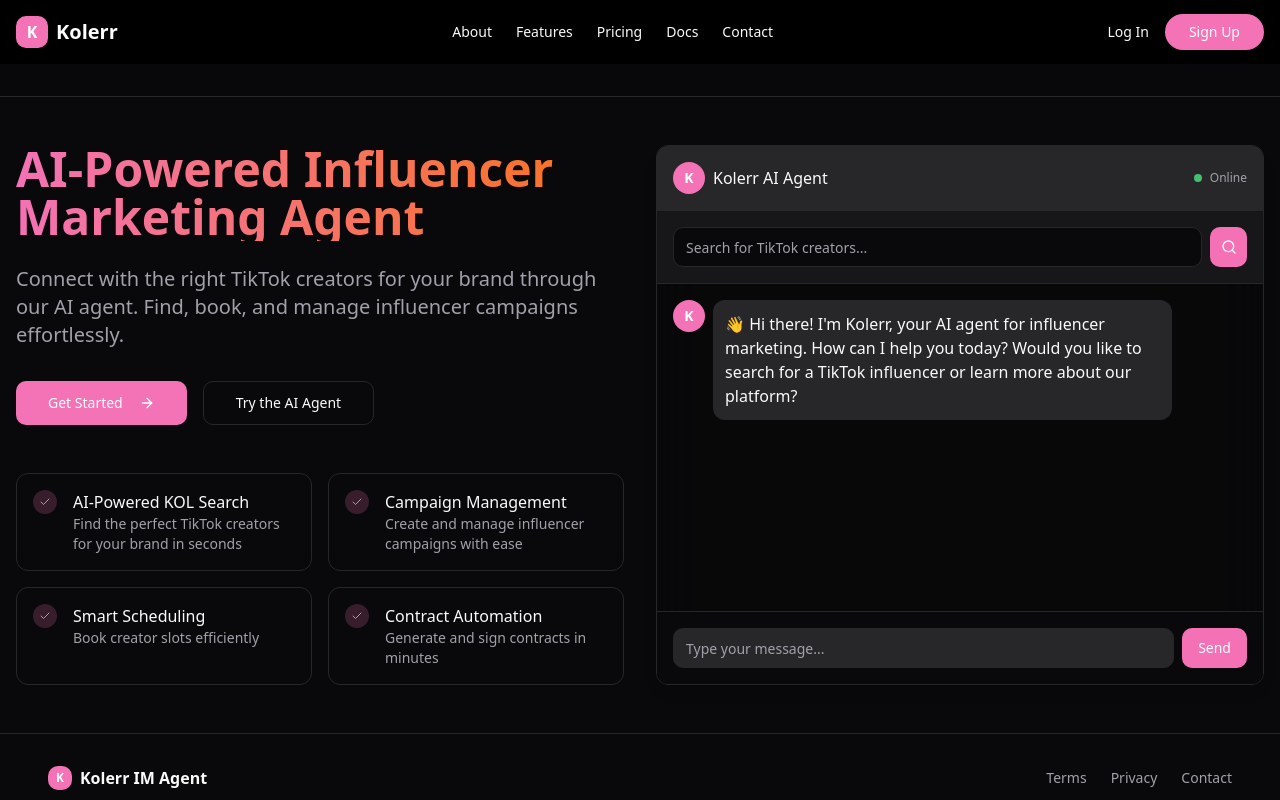
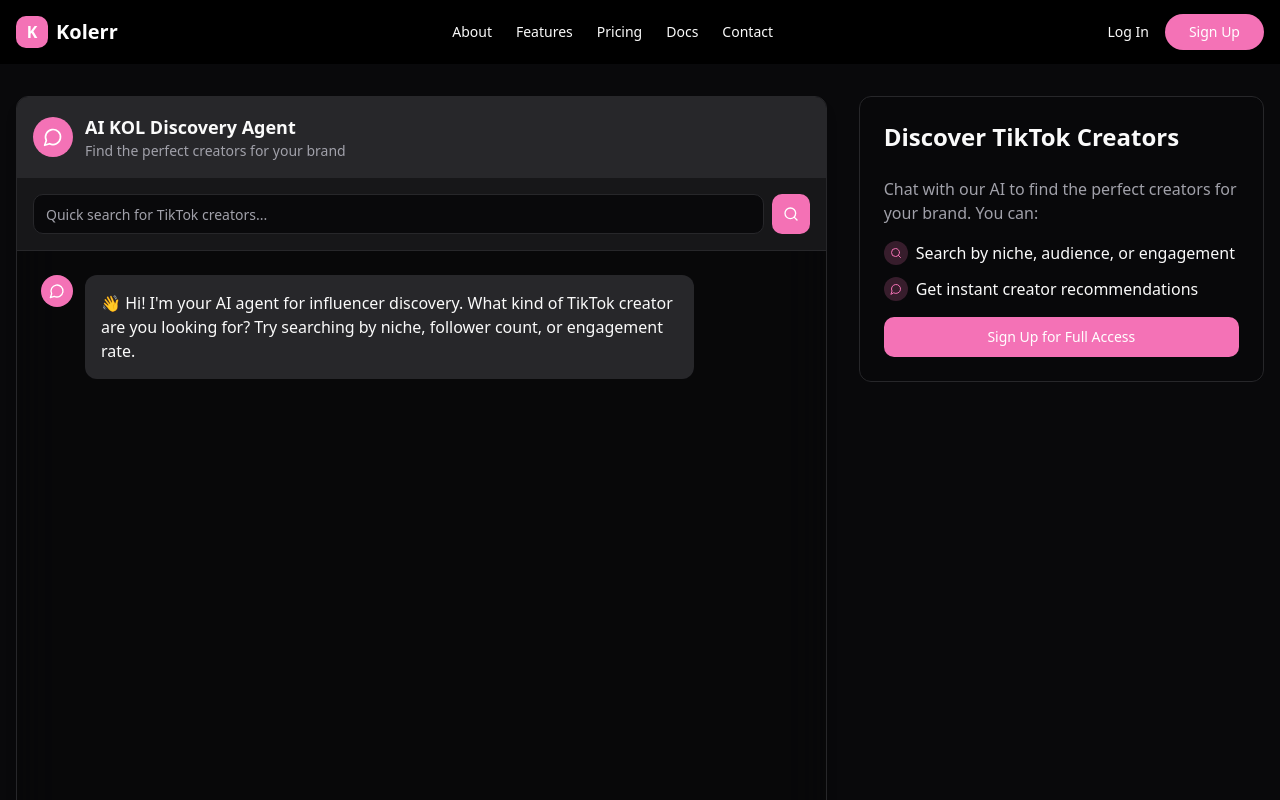
Before and after one commit to RickyKolerr/kolerr-agent-flow, a React (Vite) app: page / in a window 1280 px wide. Shown: the top 800 px of the page. Built offline with nearby package versions, Linux system fonts and the light colour scheme.

Commit message:
feat: Enhance home page with larger chat interface
Increase the size and prominence of the chat interface on the home page to improve user experience and highlight the AI chatbot agent.

```diff
--- a/src/pages/HomePage.tsx
+++ b/src/pages/HomePage.tsx
@@ -2,81 +2,70 @@ import { useState, useRef, useEffect } from "react";
 import { useNavigate } from "react-router-dom";
 import { Button } from "@/components/ui/button";
 import { Input } from "@/components/ui/input";
-import { ArrowRight, Search, User, Check } from "lucide-react";
+import { Search, User, MessageCircle } from "lucide-react";
+
 interface Message {
   id: string;
   type: "user" | "bot";
   content: string;
 }
+
 const HomePage = () => {
   const navigate = useNavigate();
   const [searchQuery, setSearchQuery] = useState("");
   const [messages, setMessages] = useState<Message[]>([{
     id: "welcome",
     type: "bot",
-    content: "👋 Hi there! I'm Kolerr, your AI agent for influencer marketing. How can I help you today? Would you like to search for a TikTok influencer or learn more about our platform?"
+    content: "👋 Hi! I'm your AI agent for influencer discovery. What kind of TikTok creator are you looking for? Try searching by niche, follower count, or engagement rate."
   }]);
   const [inputValue, setInputValue] = useState("");
   const messagesEndRef = useRef<HTMLDivElement>(null);
-  const features = [{
-    title: "AI-Powered KOL Search",
-    description: "Find the perfect TikTok creators for your brand in seconds"
-  }, {
-    title: "Campaign Management",
-    description: "Create and manage influencer campaigns with ease"
-  }, {
-    title: "Smart Scheduling",
-    description: "Book creator slots efficiently"
-  }, {
-    title: "Contract Automation",
-    description: "Generate and sign contracts in minutes"
-  }];
+
   useEffect(() => {
     if (messagesEndRef.current) {
-      messagesEndRef.current.scrollIntoView({
-        behavior: "smooth"
-      });
+      messagesEndRef.current.scrollIntoView({ behavior: "smooth" });
     }
   }, [messages]);
+
   const handleSendMessage = () => {
     if (inputValue.trim() === "") return;
     const userMessage = {
       id: Date.now().toString(),
-      type: "user" as const,
+      type: "user",
       content: inputValue
     };
     setMessages(prev => [...prev, userMessage]);
     setInputValue("");
 
-    // Simulate bot response after a short delay
     setTimeout(() => {
       const botResponse = {
         id: (Date.now() + 1).toString(),
-        type: "bot" as const,
+        type: "bot",
         content: getResponse(inputValue)
       };
       setMessages(prev => [...prev, botResponse]);
     }, 1000);
   };
+
   const handleSearch = () => {
     if (searchQuery.trim() === "") return;
     const searchMessage = {
       id: Date.now().toString(),
-      type: "user" as const,
+      type: "user",
       content: `Search for: ${searchQuery}`
     };
     setMessages(prev => [...prev, searchMessage]);
 
-    // Simulate bot response
     setTimeout(() => {
       const botResponse = {
         id: (Date.now() + 1).toString(),
-        type: "bot" as const,
-        content: `I found several TikTok creators matching "${searchQuery}". To see detailed analytics and book them, please sign in or create an account.`
+        type: "bot",
+        content: `I found several TikTok creators matching "${searchQuery}". To see detailed analytics and book them, please sign in.`
       };
       setMessages(prev => [...prev, botResponse]);
     }, 1000);
   };
+
   const getResponse = (message: string) => {
     const lowerMsg = message.toLowerCase();
     if (lowerMsg.includes("hello") || lowerMsg.includes("hi ")) {
@@ -91,70 +80,35 @@ const HomePage = () => {
       return "I'd love to help you with that! To access our full platform features including KOL search, campaign management, and analytics, please sign in or create an account.";
     }
   };
-  return <div className="flex flex-col min-h-screen">
-      {/* Header */}
-      <header className="sticky top-0 z-10 backdrop-blur-lg bg-background/80 border-b border-border px-4 py-4">
 
-      </header>
-
-      <div className="flex-1 container mx-auto grid grid-cols-1 lg:grid-cols-2 gap-8 py-12 px-4">
-        {/* Hero Section */}
-        <div className="flex flex-col justify-center">
-          <h1 className="text-4xl md:text-5xl font-bold mb-6 bg-gradient-to-r from-brand-pink to-brand-orange bg-clip-text text-transparent">
-            AI-Powered Influencer Marketing Agent
-          </h1>
-          <p className="text-xl mb-8 text-muted-foreground">
-            Connect with the right TikTok creators for your brand through our AI agent. Find, book, and manage influencer campaigns effortlessly.
-          </p>
-
-          <div className="flex flex-col sm:flex-row gap-4 mb-12">
-            <Button size="lg" onClick={() => navigate("/signup")} className="bg-brand-pink hover:bg-brand-pink/90 text-white">
-              Get Started <ArrowRight className="ml-2 h-4 w-4" />
-            </Button>
-            <Button size="lg" variant="outline" onClick={() => {
-            const chatSection = document.getElementById('chat-section');
-            if (chatSection) chatSection.scrollIntoView({
-              behavior: 'smooth'
-            });
-          }}>
-              Try the AI Agent
-            </Button>
-          </div>
-
-          {/* Features */}
-          <div className="grid grid-cols-1 sm:grid-cols-2 gap-4">
-            {features.map((feature, index) => <div key={index} className="flex p-4 rounded-lg border border-border">
-                <div className="mr-4 h-6 w-6 rounded-full bg-brand-pink/20 flex items-center justify-center flex-shrink-0">
-                  <Check className="h-3 w-3 text-brand-pink" />
+  return (
+    <div className="flex flex-col min-h-screen bg-background">
+      <div className="container mx-auto px-4 py-8 flex-1 flex lg:flex-row flex-col gap-8">
+        {/* Chat Interface - Takes more space now */}
+        <div className="lg:w-2/3 w-full flex flex-col">
+          <div className="rounded-xl border border-border overflow-hidden glass-panel shadow-lg flex flex-col h-[800px]">
+            {/* Chat header */}
+            <div className="bg-secondary p-4 border-b border-border flex justify-between items-center">
+              <div className="flex items-center">
+                <div className="h-10 w-10 rounded-full bg-brand-pink flex items-center justify-center mr-3">
+                  <MessageCircle className="h-5 w-5 text-white" />
                 </div>
                 <div>
-                  <h3 className="font-medium">{feature.title}</h3>
-                  <p className="text-sm text-muted-foreground">{feature.description}</p>
+                  <h2 className="font-semibold text-lg">AI KOL Discovery Agent</h2>
+                  <p className="text-sm text-muted-foreground">Find the perfect creators for your brand</p>
                 </div>
-              </div>)}
               </div>
             </div>
 
-        {/* Chat Interface */}
-        <div id="chat-section" className="rounded-xl border border-border overflow-hidden glass-panel shadow-lg flex flex-col">
-          {/* Chat header */}
-          <div className="bg-secondary p-4 border-b border-border flex justify-between items-center">
-            <div className="flex items-center">
-              <div className="h-8 w-8 rounded-full bg-brand-pink flex items-center justify-center mr-2">
-                <span className="font-bold text-white text-sm">K</span>
-              </div>
-              <span className="font-medium">Kolerr AI Agent</span>
-            </div>
-            <div className="flex items-center">
-              <div className="h-2 w-2 rounded-full bg-green-400 animate-pulse mr-2"></div>
-              <span className="text-xs text-muted-foreground">Online</span>
-            </div>
-          </div>
-
-          {/* KOL Search */}
+            {/* Quick Search Bar */}
             <div className="bg-secondary/50 p-4 border-b border-border">
               <div className="flex gap-2">
-              <Input placeholder="Search for TikTok creators..." value={searchQuery} onChange={e => setSearchQuery(e.target.value)} className="bg-background" />
+                <Input
+                  placeholder="Quick search for TikTok creators..."
+                  value={searchQuery}
+                  onChange={e => setSearchQuery(e.target.value)}
+                  className="bg-background"
+                />
                 <Button size="icon" onClick={handleSearch}>
                   <Search className="h-4 w-4" />
                 </Button>
@@ -162,54 +116,83 @@ const HomePage = () => {
             </div>
 
             {/* Chat messages */}
-          <div className="flex-1 p-4 overflow-y-auto bg-background/30">
-            {messages.map(message => <div key={message.id} className={`mb-4 flex ${message.type === "user" ? "justify-end" : "justify-start"}`}>
-                {message.type === "bot" && <div className="h-8 w-8 rounded-full bg-brand-pink flex items-center justify-center mr-2 flex-shrink-0">
-                    <span className="font-bold text-white text-sm">K</span>
-                  </div>}
-                <div className={`p-3 rounded-lg max-w-[80%] ${message.type === "user" ? "bg-brand-navy text-white" : "bg-secondary"}`}>
+            <div className="flex-1 p-6 overflow-y-auto bg-background/30">
+              {messages.map(message => (
+                <div key={message.id} className={`mb-6 flex ${message.type === "user" ? "justify-end" : "justify-start"}`}>
+                  {message.type === "bot" && (
+                    <div className="h-8 w-8 rounded-full bg-brand-pink flex items-center justify-center mr-3 flex-shrink-0">
+                      <MessageCircle className="h-4 w-4 text-white" />
+                    </div>
+                  )}
+                  <div className={`p-4 rounded-lg max-w-[80%] ${message.type === "user" ? "bg-brand-navy text-white" : "bg-secondary"}`}>
                     {message.content}
                   </div>
-                {message.type === "user" && <div className="h-8 w-8 rounded-full bg-muted flex items-center justify-center ml-2 flex-shrink-0">
+                  {message.type === "user" && (
+                    <div className="h-8 w-8 rounded-full bg-muted flex items-center justify-center ml-3 flex-shrink-0">
                       <User className="h-4 w-4" />
-                  </div>}
-              </div>)}
+                    </div>
+                  )}
+                </div>
+              ))}
               <div ref={messagesEndRef} />
             </div>
 
             {/* Chat input */}
-          <div className="p-4 border-t border-border bg-background flex gap-2">
-            <Input placeholder="Type your message..." value={inputValue} onChange={e => setInputValue(e.target.value)} onKeyPress={e => {
+            <div className="p-4 border-t border-border bg-background">
+              <div className="flex gap-2">
+                <Input
+                  placeholder="Ask about specific creator types, niches, or requirements..."
+                  value={inputValue}
+                  onChange={e => setInputValue(e.target.value)}
+                  onKeyPress={e => {
                     if (e.key === "Enter") {
                       handleSendMessage();
                     }
-          }} className="bg-secondary" />
+                  }}
+                  className="bg-secondary"
+                />
                 <Button onClick={handleSendMessage}>Send</Button>
               </div>
             </div>
           </div>
+        </div>
 
-      {/* Footer */}
-      <footer className="border-t border-border py-8 px-4">
-        <div className="container mx-auto">
-          <div className="flex flex-col md:flex-row justify-between items-center">
-            <div className="flex items-center mb-4 md:mb-0">
-              <div className="h-6 w-6 rounded-md bg-brand-pink flex items-center justify-center mr-2">
-                <span className="font-bold text-white text-xs">K</span>
+        {/* Quick Info Panel */}
+        <div className="lg:w-1/3 w-full">
+          <div className="rounded-xl border border-border p-6 glass-panel">
+            <h2 className="text-2xl font-bold mb-6">Discover TikTok Creators</h2>
+            <div className="space-y-4">
+              <p className="text-muted-foreground">
+                Chat with our AI to find the perfect creators for your brand. You can:
+              </p>
+              <ul className="space-y-3">
+                <li className="flex items-center gap-2">
+                  <div className="h-6 w-6 rounded-full bg-brand-pink/20 flex items-center justify-center">
+                    <Search className="h-3 w-3 text-brand-pink" />
                   </div>
-              <span className="font-bold">Kolerr IM Agent</span>
+                  <span>Search by niche, audience, or engagement</span>
+                </li>
+                <li className="flex items-center gap-2">
+                  <div className="h-6 w-6 rounded-full bg-brand-pink/20 flex items-center justify-center">
+                    <MessageCircle className="h-3 w-3 text-brand-pink" />
                   </div>
-            <div className="flex gap-6">
-              <a href="#" className="text-sm text-muted-foreground hover:text-foreground">Terms</a>
-              <a href="#" className="text-sm text-muted-foreground hover:text-foreground">Privacy</a>
-              <a href="#" className="text-sm text-muted-foreground hover:text-foreground">Contact</a>
+                  <span>Get instant creator recommendations</span>
+                </li>
+              </ul>
+              <div className="mt-6">
+                <Button
+                  onClick={() => navigate("/signup")}
+                  className="w-full bg-brand-pink hover:bg-brand-pink/90"
+                >
+                  Sign Up for Full Access
+                </Button>
               </div>
             </div>
-          <div className="mt-6 text-center md:text-left text-sm text-muted-foreground">
-            © 2025 Kolerr. All rights reserved.
           </div>
         </div>
-      </footer>
-    </div>;
+      </div>
+    </div>
+  );
 };
+
 export default HomePage;
```
Lines whose indentation alone changed are shown as unchanged.
